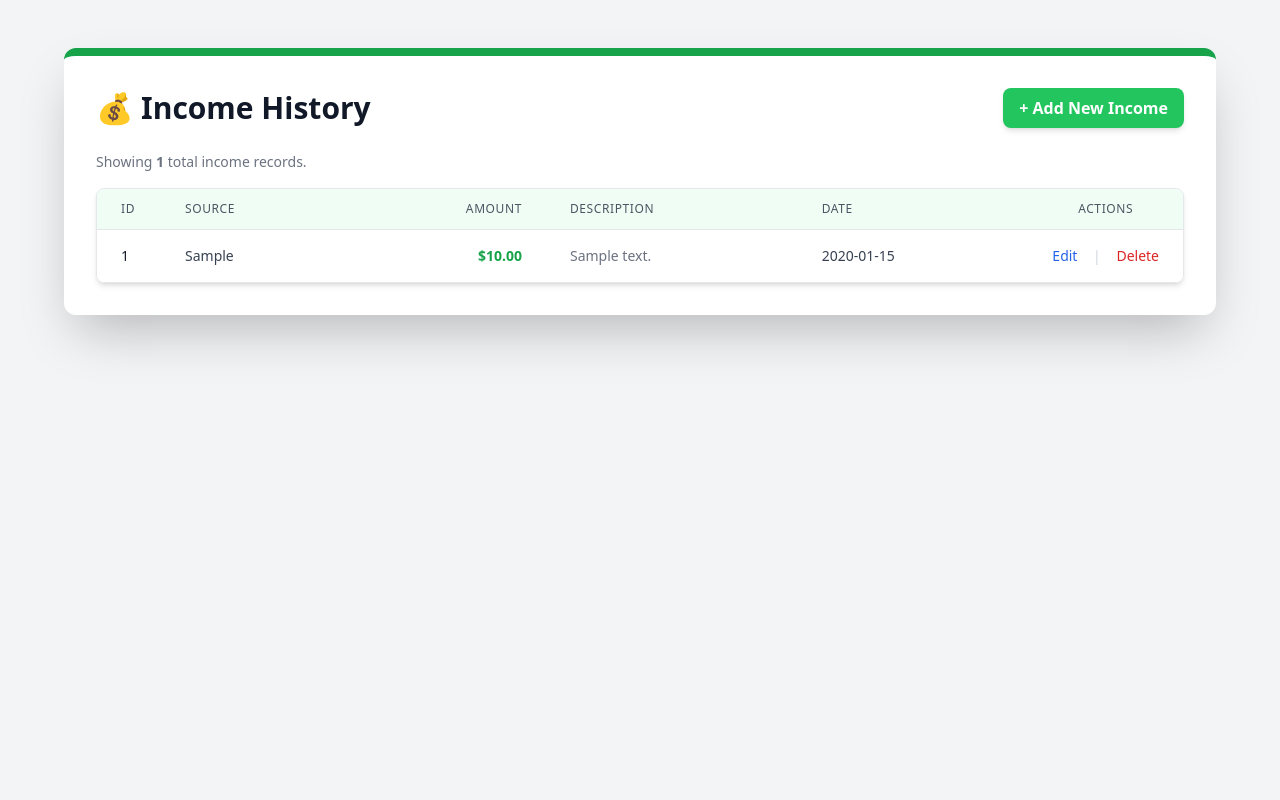
After one commit to krrsalmane/Income_tracker, a PHP site: page /display_incomes.php in a window 1280 px wide. The commit adds this page. Run offline with PHP 8.4, Linux system fonts and the light colour scheme; tables that the repository leaves empty hold one stand-in row (values such as "Sample post"); some libraries are stand-ins or nearby versions.

Commit message:
display added incomes

```diff
--- a/config/DB.php
+++ b/config/DB.php
@@ -1,17 +1,14 @@
+
 <?php
+$db_server = "localhost";
+$db_user = "root";
+$db_password = "root@123";
+$db_name = "smartWallet";
 
-$db_server= "localhost";
-$db_user = "root";
-$db_password="root@123";
-$db_name = "smartWallet";
- try{
+$conn = mysqli_connect($db_server, $db_user, $db_password, $db_name);
 
-$conn = mysqli_connect($db_server,$db_user,$db_password,$db_name);
- }
-
- catch(mysqli_sql_exception){
-
-    echo "could not connect";
- }
+if (!$conn) {
+    die("Connection failed: " . mysqli_connect_error());
+}
 
 ?>
--- /dev/null
+++ b/display_incomes.php
@@ -0,0 +1,85 @@
+<?php
+
+include "config/DB.php";
+
+
+if ($conn) {
+    $sql_query = "SELECT id, Income_Source, amount, description, my_date FROM income ORDER BY id DESC";
+    $result = mysqli_query($conn, $sql_query);
+
+    if (!$result) {
+        die("Error retrieving data: " . mysqli_error($conn));
+    }
+
+    $row_count = mysqli_num_rows($result);
+} else {
+    die("Database connection failed.");
+}
+?>
+
+<!DOCTYPE html>
+<html lang="en">
+<head>
+    <meta charset="UTF-8">
+    <meta name="viewport" content="width=device-width, initial-scale=1.0">
+    <title>Income History</title>
+    <script src="https://cdn.tailwindcss.com"></script>
+</head>
+<body class="bg-gray-100 flex flex-col items-center min-h-screen p-4">
+
+    <div class="w-full max-w-6xl bg-white p-8 rounded-xl shadow-2xl border-t-8 border-green-600 mt-8 mb-8">
+
+        <div class="flex justify-between items-center mb-6">
+            <h1 class="text-3xl font-extrabold text-gray-900 flex items-center gap-2">
+                <span class="text-green-600">💰</span> Income History
+            </h1>
+            <a href="incomes.php" class="bg-green-500 hover:bg-green-600 text-white font-bold py-2 px-4 rounded-lg transition duration-200 shadow-md">
+                + Add New Income
+            </a>
+        </div>
+
+        <p class="text-sm text-gray-500 mb-4">Showing <strong><?= $row_count ?></strong> total income records.</p>
+
+        <div class="overflow-x-auto rounded-lg shadow-md border border-gray-200">
+            <table class="min-w-full divide-y divide-gray-200">
+                <thead class="bg-green-50">
+                    <tr>
+                        <th class="px-6 py-3 text-left text-xs font-medium text-gray-600 uppercase tracking-wider w-16">ID</th>
+                        <th class="px-6 py-3 text-left text-xs font-medium text-gray-600 uppercase tracking-wider">Source</th>
+                        <th class="px-6 py-3 text-right text-xs font-medium text-gray-600 uppercase tracking-wider">Amount</th>
+                        <th class="px-6 py-3 text-left text-xs font-medium text-gray-600 uppercase tracking-wider">Description</th>
+                        <th class="px-6 py-3 text-left text-xs font-medium text-gray-600 uppercase tracking-wider">Date</th>
+                        <th class="px-6 py-3 text-center text-xs font-medium text-gray-600 uppercase tracking-wider w-36">Actions</th>
+                    </tr>
+                </thead>
+                <tbody class="bg-white divide-y divide-gray-100">
+
+                    <?php if ($row_count > 0): ?>
+                        <?php while ($row = mysqli_fetch_assoc($result)): ?>
+                            <tr>
+                                <td class="px-6 py-4 whitespace-nowrap text-sm font-medium text-gray-900"><?= $row['id'] ?></td>
+                                <td class="px-6 py-4 whitespace-nowrap text-sm text-gray-700"><?= htmlspecialchars($row['Income_Source']) ?></td>
+                                <td class="px-6 py-4 whitespace-nowrap text-sm font-bold text-right text-green-600">$<?= number_format($row['amount'], 2) ?></td>
+                                <td class="px-6 py-4 text-sm text-gray-500 max-w-xs truncate"><?= htmlspecialchars($row['description']) ?></td>
+                                <td class="px-6 py-4 whitespace-nowrap text-sm text-gray-700"><?= date('Y-m-d', strtotime($row['my_date'])) ?></td>
+                                <td class="px-6 py-4 whitespace-nowrap text-center text-sm font-medium">
+                                    <a href="edit.php?id=<?= $row['id'] ?>" class="text-blue-600 hover:text-blue-900 transition duration-150 mr-3">Edit</a>
+                                    <span class="text-gray-300">|</span>
+                                    <a href="delete.php?id=<?= $row['id'] ?>" class="text-red-600 hover:text-red-900 transition duration-150 ml-3">Delete</a>
+                                </td>
+                            </tr>
+                        <?php endwhile; ?>
+                    <?php else: ?>
+                        <tr>
+                            <td colspan="6" class="px-6 py-10 text-center text-gray-500">No income records found.</td>
+                        </tr>
+                    <?php endif; ?>
+
+                </tbody>
+            </table>
+        </div>
+
+    </div>
+
+</body>
+</html>
```
Also changed, not shown: SQL/database.sql (+16 -14 lines), add_income.php (+28 -0 lines), incomes.php (+1 -20 lines).
